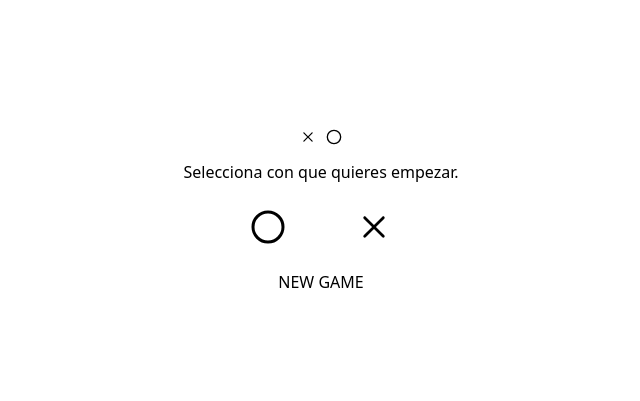
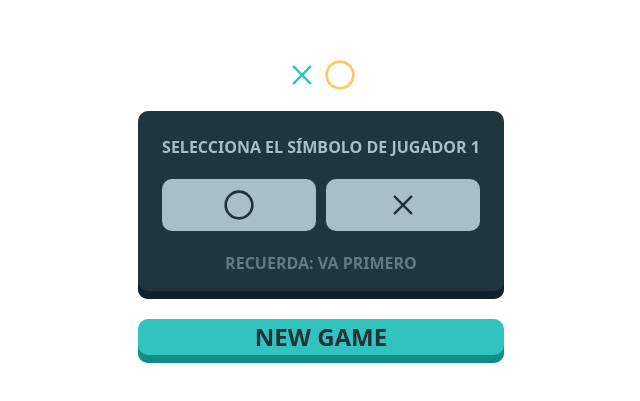
Before and after one commit to hatashi199/ticTactToe, a React (Vite) app: page / in a window 1280 px wide. Shown: the part 189-590 px from the top of the page, without its empty margins (319-959 px from the left). Built offline with nearby package versions, Linux system fonts and the light colour scheme.

Commit message:
v1.0.6 ==> Home styled

```diff
--- a/src/components/GameConfig/GameConfig.tsx
+++ b/src/components/GameConfig/GameConfig.tsx
@@ -2,31 +2,44 @@ import { FiCircle } from 'react-icons/fi';
 import { RxCross2 } from 'react-icons/rx';
 
 interface GameConfigProps {
+	gameConfigTurn: string;
 	setGameConfigO: () => void;
 	setGameConfigX: () => void;
 }
 
 const GameConfig: React.FC<GameConfigProps> = ({
+	gameConfigTurn,
 	setGameConfigO,
 	setGameConfigX
 }) => {
 	return (
-		<div className='flex flex-col gap-[15px] items-center'>
-			<span>Selecciona con que quieres empezar.</span>
-			<div className='flex gap-[10px]'>
+		<div className='flex flex-col gap-[20px] items-center bg-bgSquare rounded-[10px] p-[24px] shadow-blackShadow'>
+			<h3 className='text-textDark font-bold uppercase'>
+				Selecciona el símbolo de jugador 1
+			</h3>
+			<div className='flex gap-[10px] w-[100%]'>
 				<button
-					className='bg-white px-[30px] py-[10px] rounded-[10px]'
+					className='flex flex-1 justify-center items-center bg-textDark px-[30px] py-[10px] rounded-[10px]'
 					onClick={setGameConfigO}
 				>
-					<FiCircle size={'36px'} />
+					<FiCircle
+						size={'32px'}
+						color={'#22323a'}
+					/>
 				</button>
 				<button
-					className='bg-white px-[30px] py-[10px] rounded-[10px]'
+					className='flex flex-1 justify-center items-center bg-textDark px-[30px] py-[10px] rounded-[10px]'
 					onClick={setGameConfigX}
 				>
-					<RxCross2 size={'36px'} />
+					<RxCross2
+						size={'32px'}
+						color={'#22323a'}
+					/>
 				</button>
 			</div>
+			<h3 className='text-subtextDark font-bold uppercase'>
+				{`Recuerda: ${gameConfigTurn} va primero`}
+			</h3>
 		</div>
 	);
 };
--- a/src/pages/Home.tsx
+++ b/src/pages/Home.tsx
@@ -12,19 +12,33 @@ const Home: React.FC = () => {
 
 	return (
 		<CenterPageElement>
-			<div className='flex flex-col items-center gap-[15px] p-[15px]'>
-				<div className='flex gap-[10px]'>
-					<RxCross2 />
-					<FiCircle />
+			<div className='flex flex-col items-center gap-[20px] p-[15px]'>
+				<div className='flex gap-[6px]'>
+					<RxCross2
+						size={'32px'}
+						color={'#31c3bd'}
+					/>
+					<FiCircle
+						size={'32px'}
+						color={'#ffc860'}
+					/>
 				</div>
 				<GameConfig
+					gameConfigTurn={gameConfigTurn}
 					setGameConfigO={setGameConfigO}
 					setGameConfigX={setGameConfigX}
 				/>
 				{gameConfigTurn ? (
-					<Link to='/game'>NEW GAME</Link>
+					<Link
+						to='/game'
+						className='flex justify-center items-center w-[100%] bg-[#31c3bd] rounded-[10px] px-[30px] pb-[8px]'
+					>
+						NEW GAME
+					</Link>
 				) : (
-					<span>NEW GAME</span>
+					<button className='flex justify-center items-center w-[100%] bg-[#31c3bd] text-bgDark font-bold text-[1.5rem] rounded-[10px] px-[30px] pb-[8px] shadow-blueShadow'>
+						NEW GAME
+					</button>
 				)}
 			</div>
 		</CenterPageElement>
--- a/tailwind.config.js
+++ b/tailwind.config.js
@@ -3,7 +3,18 @@ export default {
 	content: ['./src/**/*.{js,jsx,ts,tsx}'],
 	theme: {
 		extend: {
-			squareShadow: '#0f212b'
+			boxShadow: {
+				blackShadow: 'inset 0 -8px 0 rgba(15, 33, 43)',
+				blueShadow: 'inset 0 -8px 0 #118c87'
+			},
+			colors: {
+				crossColor: '#31c3bd',
+				circleColor: '#ffc860',
+				bgSquare: '#1f3641',
+				bgDark: '#22323a',
+				textDark: '#a8bfc9',
+				subtextDark: '#647a85'
+			}
 		}
 	},
 	plugins: []
```
